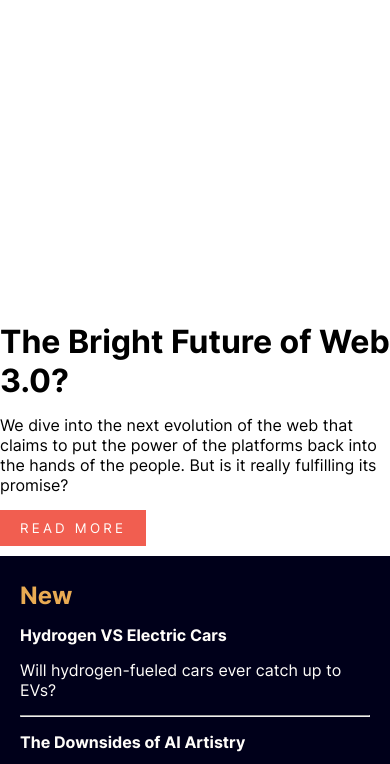
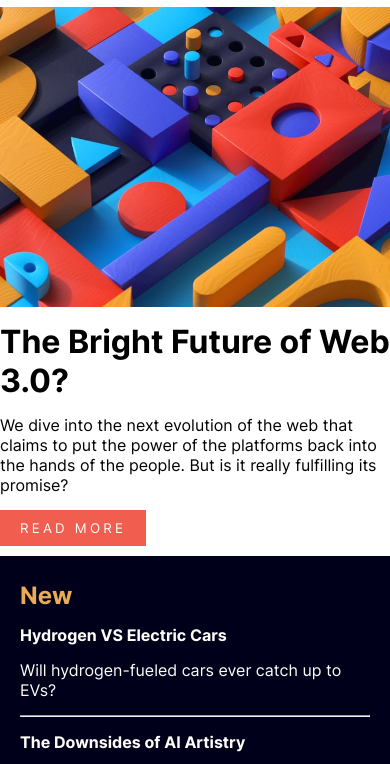
Before and after one commit to blackcat-web/news-home-page, a plain HTML site: page index.html in a window 390 px wide. Shown: the part 53-817 px from the top of the page. Drawn offline with Linux system fonts and the light colour scheme.

Commit message:
style.css

```diff
--- a/assets/style.css
+++ b/assets/style.css
@@ -93,7 +93,7 @@ body {
 .image {
     width: 100%;
     height: 300px;
-    background-image: url('./assets/images/image-web-3-mobile.jpg');
+    background-image: url('./images/image-web-3-mobile.jpg');
     background-position: center;
     background-repeat: no-repeat;
     background-size: cover;
```
